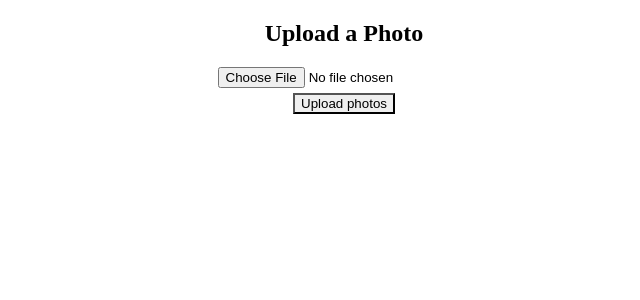
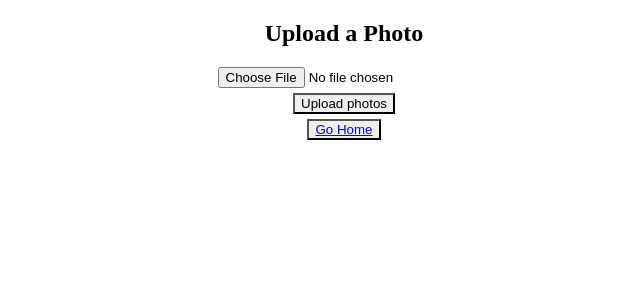
Before and after one commit to hyukjunkim1116/Login-CF-test-front, a React (Create React App) app: page /photo in a window 1280 px wide. Shown: the top 300 px of the page, without its empty margins (296-936 px from the left). Built offline with nearby package versions, Linux system fonts and the light colour scheme.

Commit message:
feature/naver-login

```diff
--- a/src/components/SocialLogin.tsx
+++ b/src/components/SocialLogin.tsx
@@ -2,6 +2,8 @@ import { FaComment, FaGithub, FaGoogle, FaNapster } from "react-icons/fa";
 import { Box, Button, Divider, HStack, Text, VStack } from "@chakra-ui/react";
 
 export default function SocialLogin() {
+
+
   let kakaoParams = {
     client_id: "5c41d07be161c81979b0eb05ec72f14b",
     redirect_uri: "https://drinkdrinkdrink.xyz/social/kakao",
@@ -20,7 +22,8 @@ export default function SocialLogin() {
   const naverParams = {
     client_id: "qsnqfsgk2tkIJ1jPGYUP",
     response_type: "code",
-    redirect_uri: "https://drinkdrinkdrink.xyz/social/naver",
+    redirect_uri: "http://127.0.0.1:3000/social/naver",
+    state:"1",
   }
 
   const kakaoUrl = `https://kauth.kakao.com/oauth/authorize?${new URLSearchParams(
--- a/src/routes/UploadPhotos.tsx
+++ b/src/routes/UploadPhotos.tsx
@@ -11,6 +11,7 @@ import {
   import { useMutation } from "@tanstack/react-query";
   import { useForm } from "react-hook-form";
   import { createPhoto,getUploadURL ,uploadImage} from "../api";
+import { Link } from "react-router-dom";
 
   interface IForm {
     file: FileList;
@@ -67,6 +68,7 @@ import {
         >
           <Container>
             <Heading textAlign={"center"}>Upload a Photo</Heading>
+
             <VStack
               as="form"
               onSubmit={handleSubmit(onSubmit)}
@@ -88,8 +90,12 @@ import {
             >
                 Upload photos
               </Button>
+              <Button>
+                <Link to="/">Go Home</Link>
+              </Button>
             </VStack>
           </Container>
+
         </Box>
     );
   }
```
